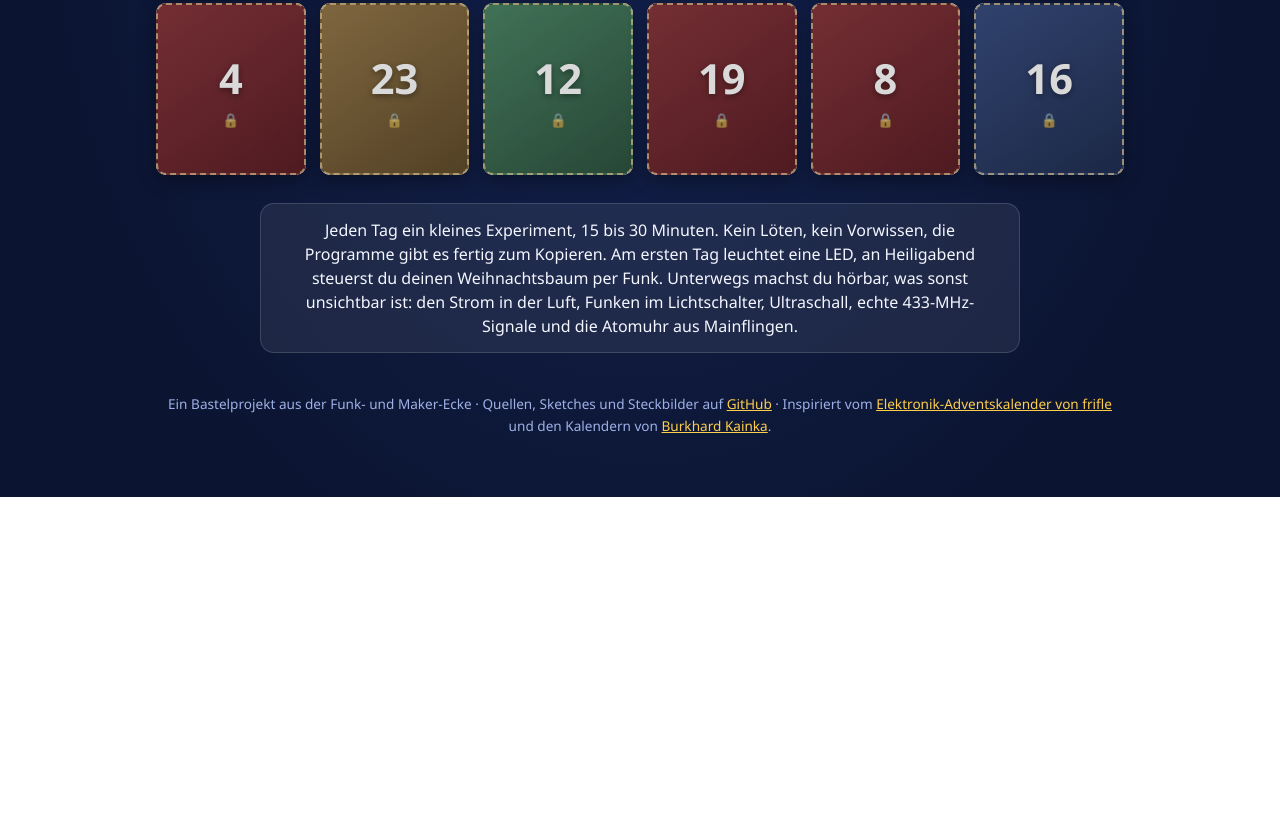
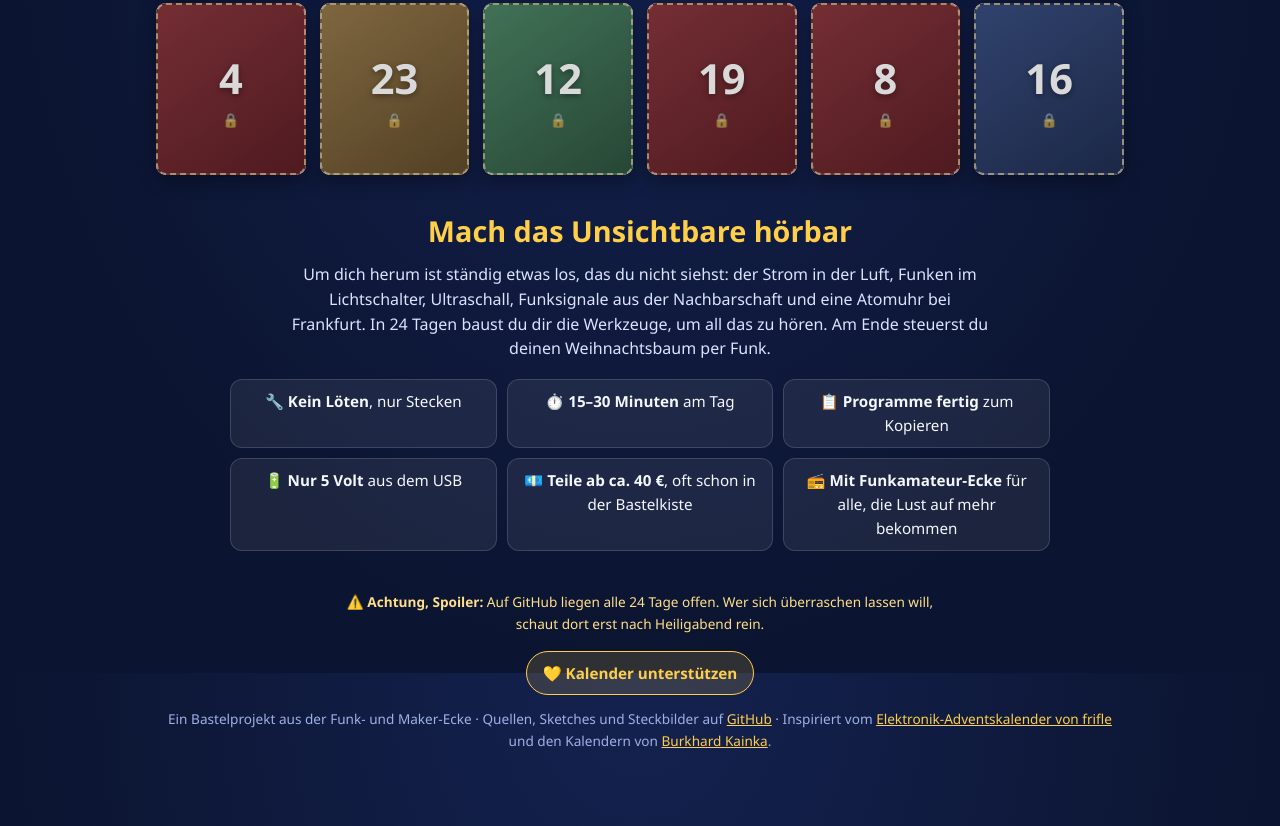
Before and after one commit to craebby/funk-adventskalender, a plain HTML site: page index.html in a window 1280 px wide. Shown: the part 927-1753 px from the top of the page. Before the commit the page ends 1424 px from the top, so only its background shows below. Drawn offline with Linux system fonts and the light colour scheme.

Commit message:
Spoiler-Hinweis, Funkamateur-Ecken, 50ohm.de, Spenden-Knopf und neue Werbetexte
Co-Authored-By: Claude Opus 5.5 <noreply@anthropic.com>

```diff
--- a/assets/style.css
+++ b/assets/style.css
@@ -85,6 +85,15 @@ header.kopf .unter { font-size: clamp(1rem, 2.6vw, 1.3rem); color: #c9d4ff; marg
 #meldung.zeigen { opacity: 1; }
 
 footer { text-align: center; color: #9fb0e6; font-size: 0.85rem; margin-top: 40px; line-height: 1.6; }
+footer .spoilerwarnung { color: #ffe08a; margin: 0 auto 16px; max-width: 620px; }
+.knopf.spenden { background: rgba(255, 207, 74, 0.15); border-color: var(--gold); color: var(--gold); font-weight: 600; }
+.knopf.spenden:hover { background: var(--gold); color: #222; }
+
+.werbung { max-width: 820px; margin: 34px auto 0; text-align: center; line-height: 1.55; }
+.werbung h2 { font-size: clamp(1.3rem, 3.6vw, 1.8rem); color: var(--gold); margin: 0 0 8px; }
+.werbung p { color: #dbe3ff; margin: 0 auto 18px; max-width: 700px; }
+.punkte { list-style: none; padding: 0; margin: 0; display: grid; grid-template-columns: repeat(auto-fit, minmax(220px, 1fr)); gap: 10px; }
+.punkte li { background: rgba(255, 255, 255, 0.07); border: 1px solid rgba(255, 255, 255, 0.15); border-radius: 12px; padding: 10px 12px; font-size: 0.95rem; }
 
 /* Tagesseite */
 .blatt {
--- a/index.html
+++ b/index.html
@@ -30,18 +30,35 @@
 
     <main class="raster" id="raster" aria-label="Die 24 Türchen"></main>
 
-    <p class="hinweis" style="margin-top:28px">
-      Jeden Tag ein kleines Experiment, 15 bis 30 Minuten. Kein Löten, kein Vorwissen, die Programme gibt es fertig
-      zum Kopieren. Am ersten Tag leuchtet eine LED, an Heiligabend steuerst du deinen Weihnachtsbaum per Funk.
-      Unterwegs machst du hörbar, was sonst unsichtbar ist: den Strom in der Luft, Funken im Lichtschalter,
-      Ultraschall, echte 433-MHz-Signale und die Atomuhr aus Mainflingen.
-    </p>
+    <section class="werbung">
+      <h2>Mach das Unsichtbare hörbar</h2>
+      <p>
+        Um dich herum ist ständig etwas los, das du nicht siehst: der Strom in der Luft, Funken im Lichtschalter,
+        Ultraschall, Funksignale aus der Nachbarschaft und eine Atomuhr bei Frankfurt. In 24 Tagen baust du dir
+        die Werkzeuge, um all das zu hören. Am Ende steuerst du deinen Weihnachtsbaum per Funk.
+      </p>
+      <ul class="punkte">
+        <li>🔧 <strong>Kein Löten</strong>, nur Stecken</li>
+        <li>⏱️ <strong>15–30 Minuten</strong> am Tag</li>
+        <li>📋 <strong>Programme fertig</strong> zum Kopieren</li>
+        <li>🔋 <strong>Nur 5 Volt</strong> aus dem USB</li>
+        <li>💶 <strong>Teile ab ca. 40 €</strong>, oft schon in der Bastelkiste</li>
+        <li>📻 <strong>Mit Funkamateur-Ecke</strong> für alle, die Lust auf mehr bekommen</li>
+      </ul>
+    </section>
 
     <footer>
-      Ein Bastelprojekt aus der Funk- und Maker-Ecke · Quellen, Sketches und Steckbilder auf
-      <a href="https://github.com/craebby/funk-adventskalender">GitHub</a> · Inspiriert vom
-      <a href="https://frifle.github.io/adventskalender/">Elektronik-Adventskalender von frifle</a> und den
-      Kalendern von <a href="https://www.elektronik-labor.de/Lernpakete/Lernpakete.html#advent">Burkhard Kainka</a>.
+      <p class="spoilerwarnung">
+        ⚠️ <strong>Achtung, Spoiler:</strong> Auf GitHub liegen alle 24 Tage offen. Wer sich überraschen lassen
+        will, schaut dort erst nach Heiligabend rein.
+      </p>
+      <a class="knopf spenden" href="https://github.com/sponsors/craebby">💛 Kalender unterstützen</a>
+      <p>
+        Ein Bastelprojekt aus der Funk- und Maker-Ecke · Quellen, Sketches und Steckbilder auf
+        <a href="https://github.com/craebby/funk-adventskalender">GitHub</a> · Inspiriert vom
+        <a href="https://frifle.github.io/adventskalender/">Elektronik-Adventskalender von frifle</a> und den
+        Kalendern von <a href="https://www.elektronik-labor.de/Lernpakete/Lernpakete.html#advent">Burkhard Kainka</a>.
+      </p>
     </footer>
   </div>
   <div id="meldung" role="status" aria-live="polite"></div>
```
Also changed, not shown: tag.html (+6 -2 lines), 10 other files.
